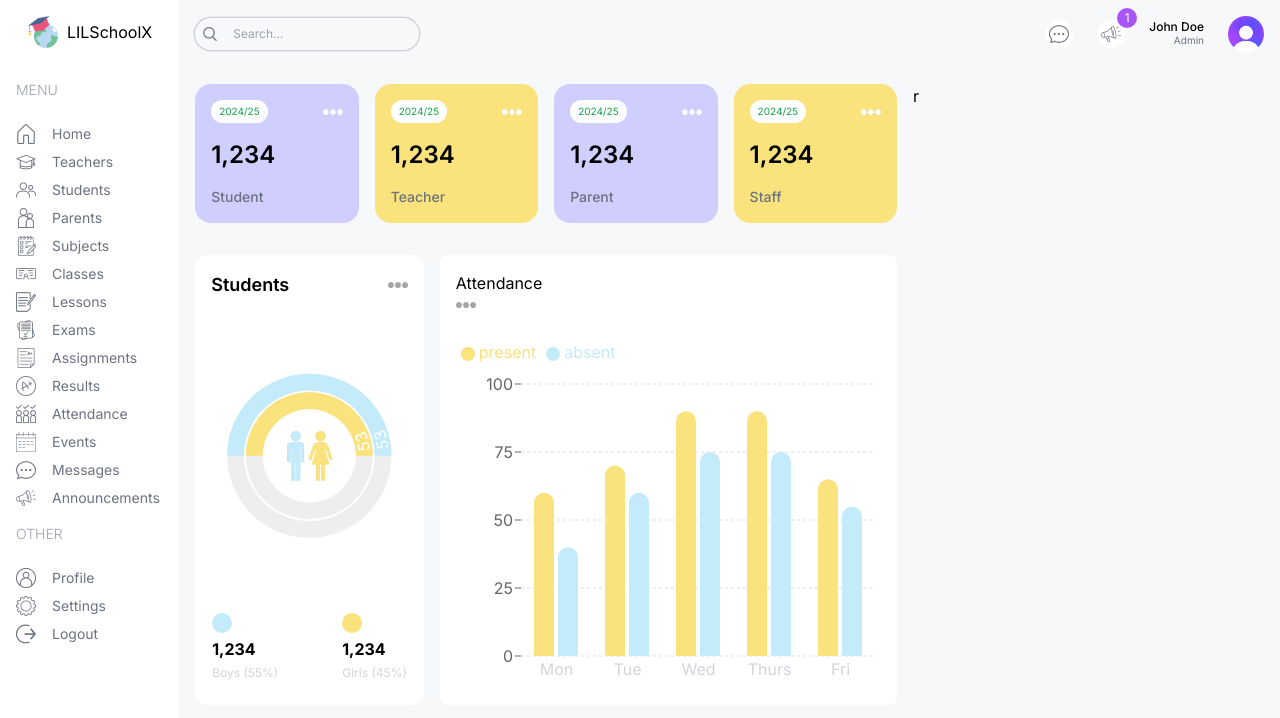
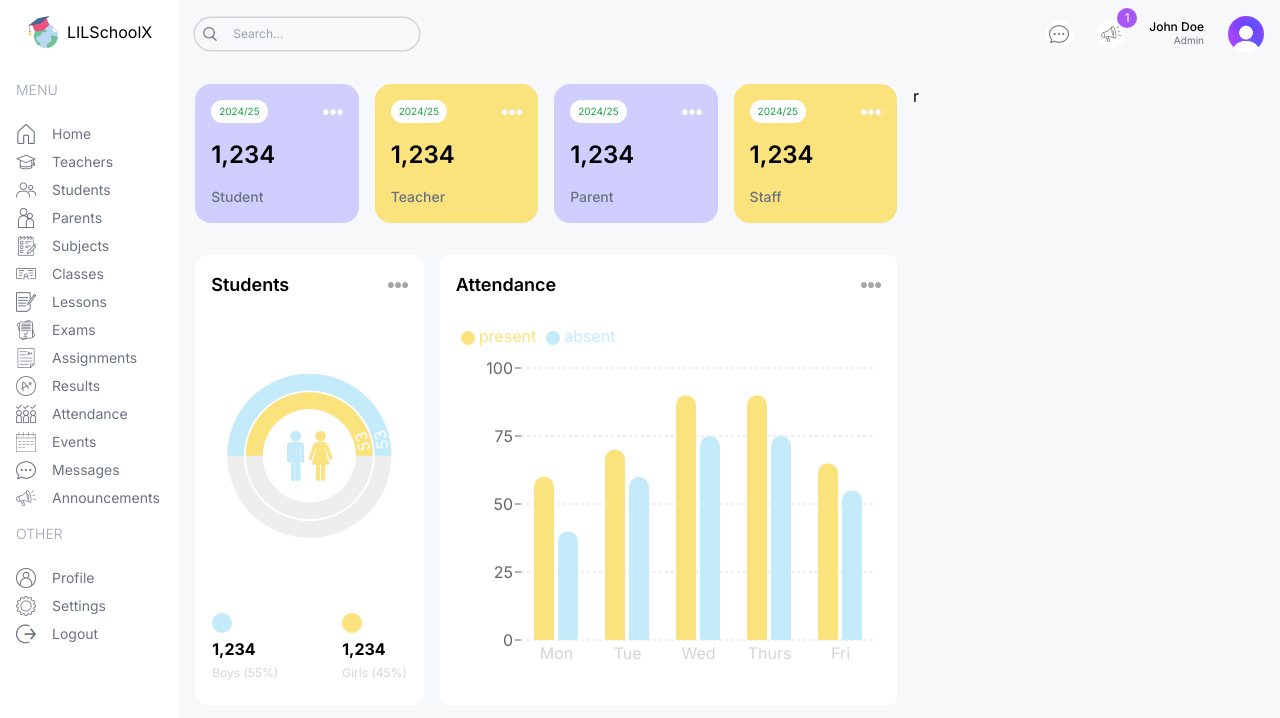
Before and after one commit to safak/next-dashboard-ui, a Next.js app: page /admin in a window 1280 px wide. Shown: the top 718 px of the page. Built offline with nearby package versions, Linux system fonts and the light colour scheme.

Commit message:
animated bar chart edit title

```diff
--- a/src/components/AttendanceChart.tsx
+++ b/src/components/AttendanceChart.tsx
@@ -45,8 +45,8 @@ export default class AttendanceChart extends PureComponent {
   render() {
     return (
       <div className="bg-white rounded-lg p-4 h-full">
-        <div>
-          <h1>Attendance</h1>
+        <div className="flex justify-between items-center">
+          <h1 className="text-lg font-semibold attendance">Attendance</h1>
           <Image src="/moreDark.png" alt="" width={20} height={20} />
         </div>
         <ResponsiveContainer width="100%" height="90%">
```
